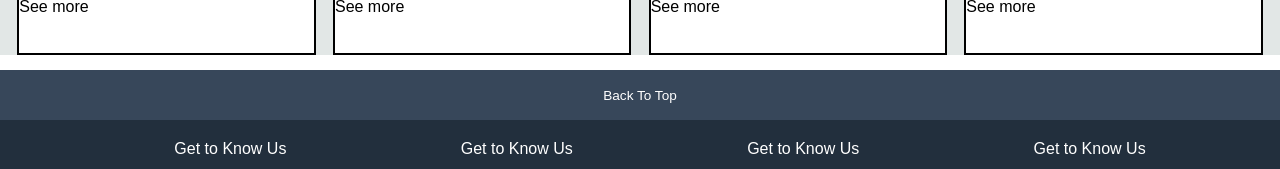
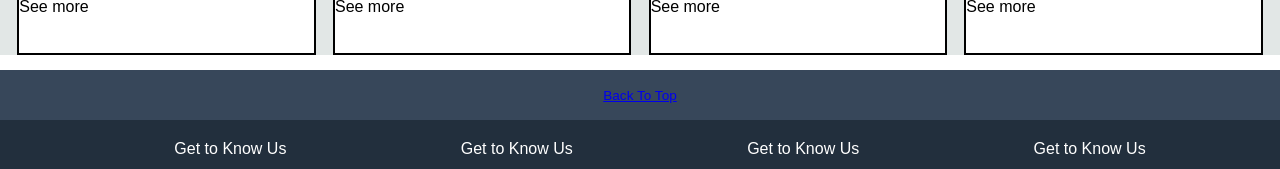
Before and after one commit to manasatoomu/amazonclone, a plain HTML site: page index.html in a window 1280 px wide. Shown: the part 1273-1442 px from the top of the page. Drawn offline with Linux system fonts and the light colour scheme.

Commit message:
index.html

```diff
--- a/index.html
+++ b/index.html
@@ -117,7 +117,7 @@
 
     <footer>
         <div class="foot-panel1">
-            Back To Top
+            <a href='#'>Back To Top</a>
         </div>
 
         <div class="foot-panel2">
```
